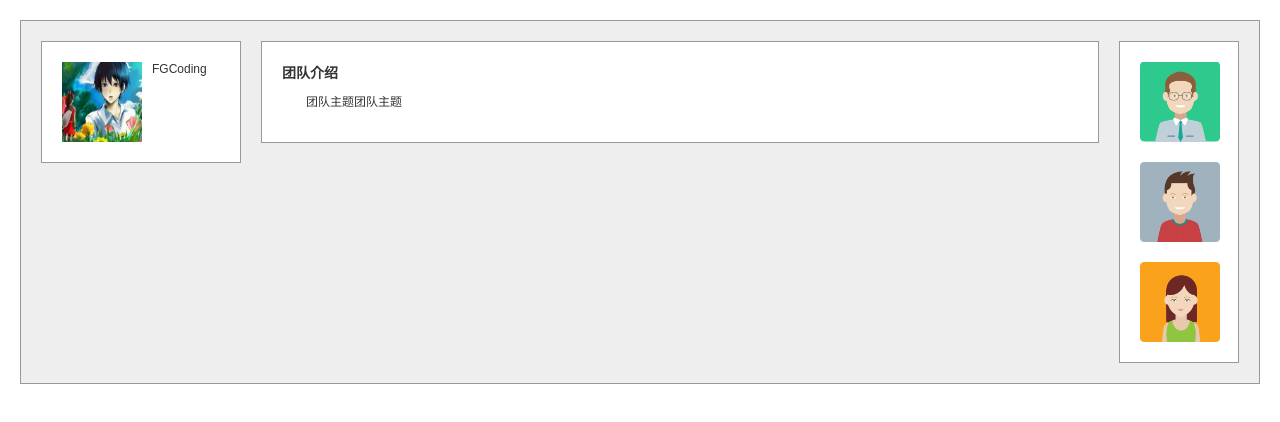
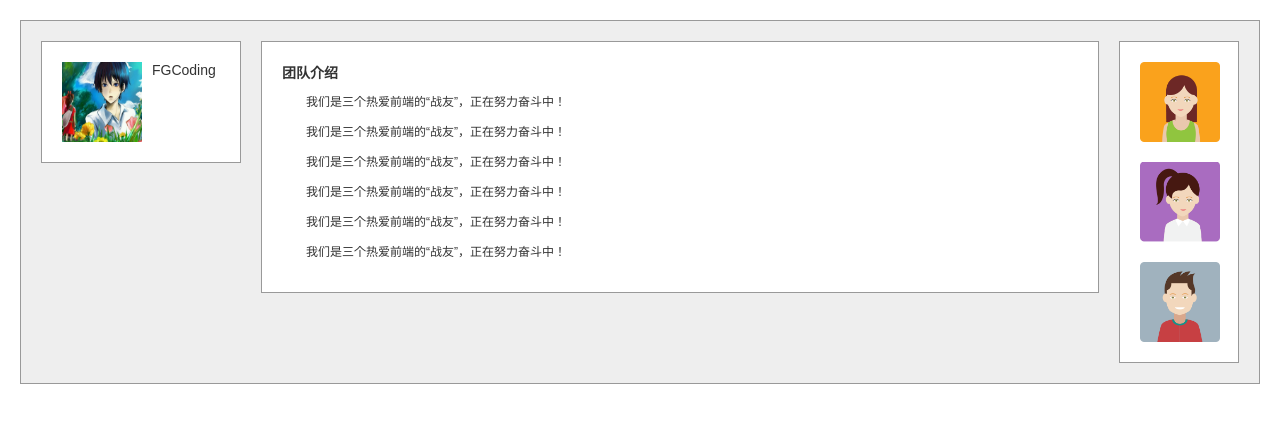
Before and after one commit to DreamGirlA/FGCoding, a plain HTML site: page task-03/index.html in a window 1280 px wide. Drawn offline with Linux system fonts and the light colour scheme.

Commit message:
finish task-03

```diff
--- a/task-03/css/index.css
+++ b/task-03/css/index.css
@@ -13,7 +13,7 @@ a{}
 .left{float: left;width:200px;}
 .left .logo{ cursor: pointer;}
 .left .team-img{ display:inline-block;width: 80px; height: 80px; float: left;}
-.left .team-name{display: inline-block; float: left; font-size: 12px; text-align: left;padding-left:10px;}
+.left .team-name{display: inline-block; float: left; font-size: 14px; text-align: left;padding-left:10px;}
 
 .right{width:120px; float: right;padding-bottom: 0;}
 .right .team-member{ display: block;width:80px; height: 80px;margin-bottom: 20px; cursor: pointer;}
--- a/task-03/index.html
+++ b/task-03/index.html
@@ -12,14 +12,19 @@
         <span class="team-name">FGCoding</span>
     </div>
     <div class="right">
-        <a class="team-member"><img src="images/6_16.png"/></a>
+        <a class="team-member"><img src="images/13_07.png"/></a>
+        <a class="team-member"><img src="images/4_09.png"/></a>
         <a class="team-member"><img src="images/7_17.png"/></a>
-        <a class="team-member"><img src="images/13_07.png"/></a>
     </div>
 
     <div class="main">
         <h2>团队介绍</h2>
-        <p>团队主题团队主题</p>
+        <p>我们是三个热爱前端的“战友”，正在努力奋斗中！</p>
+        <p>我们是三个热爱前端的“战友”，正在努力奋斗中！</p>
+        <p>我们是三个热爱前端的“战友”，正在努力奋斗中！</p>
+        <p>我们是三个热爱前端的“战友”，正在努力奋斗中！</p>
+        <p>我们是三个热爱前端的“战友”，正在努力奋斗中！</p>
+        <p>我们是三个热爱前端的“战友”，正在努力奋斗中！</p>
     </div>
 
     <div class="clear"> </div>
```
Also changed, not shown: task-03/images/2_05.png (added), task-03/images/4_09.png (added).
